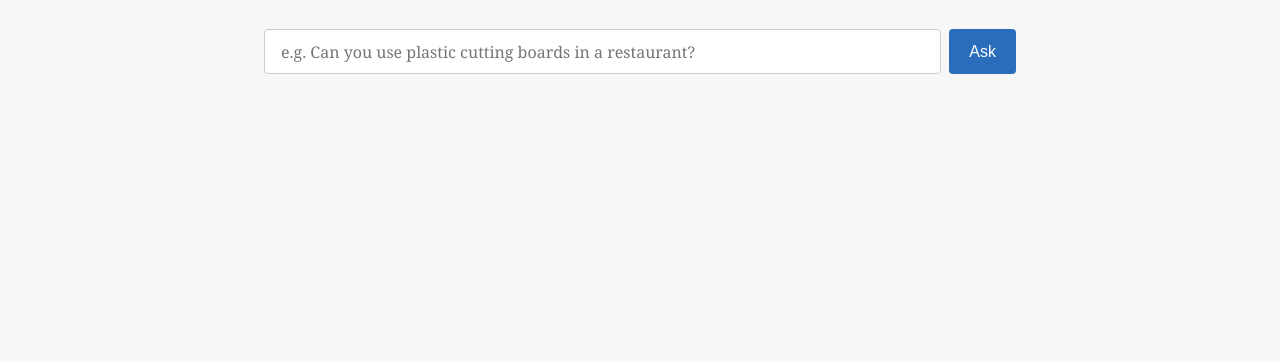
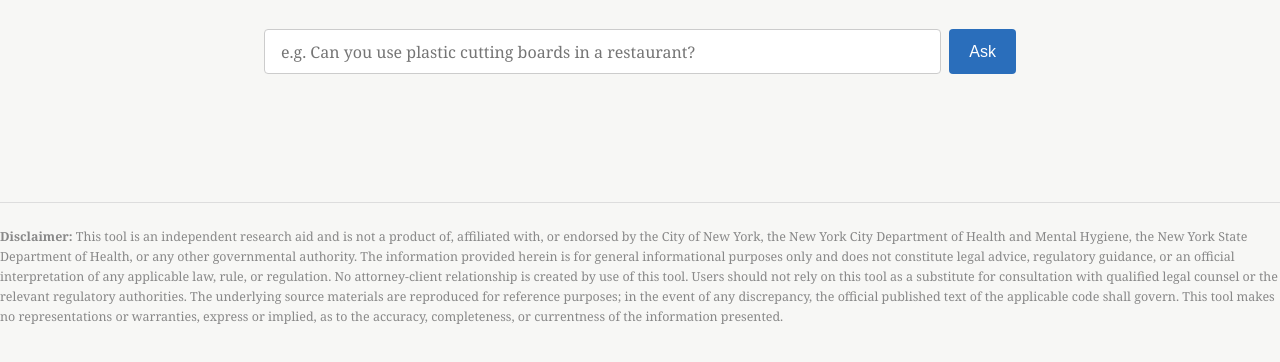
Before and after one commit to mporter-dohmh/law-bot, a plain HTML site: page ui/index.html in a window 1280 px wide. Shown: the part 108-470 px from the top of the page. Drawn offline with nearby package versions, Linux system fonts and the light colour scheme.

Commit message:
added disclaimer

```diff
--- a/ui/index.html
+++ b/ui/index.html
@@ -49,5 +49,9 @@
   </div>
 
   <script src="app.js"></script>
+
+  <footer>
+    <p><strong>Disclaimer:</strong> This tool is an independent research aid and is not a product of, affiliated with, or endorsed by the City of New York, the New York City Department of Health and Mental Hygiene, the New York State Department of Health, or any other governmental authority. The information provided herein is for general informational purposes only and does not constitute legal advice, regulatory guidance, or an official interpretation of any applicable law, rule, or regulation. No attorney-client relationship is created by use of this tool. Users should not rely on this tool as a substitute for consultation with qualified legal counsel or the relevant regulatory authorities. The underlying source materials are reproduced for reference purposes; in the event of any discrepancy, the official published text of the applicable code shall govern. This tool makes no representations or warranties, express or implied, as to the accuracy, completeness, or currentness of the information presented.</p>
+  </footer>
 </body>
 </html>
--- a/ui/style.css
+++ b/ui/style.css
@@ -152,3 +152,12 @@ mark {
   padding: 1px 0;
   border-radius: 2px;
 }
+
+footer {
+  margin-top: 4rem;
+  padding-top: 1.5rem;
+  border-top: 1px solid #ddd;
+  font-size: 0.78rem;
+  color: #888;
+  line-height: 1.6;
+}
```
Also changed, not shown: 1 other file.
